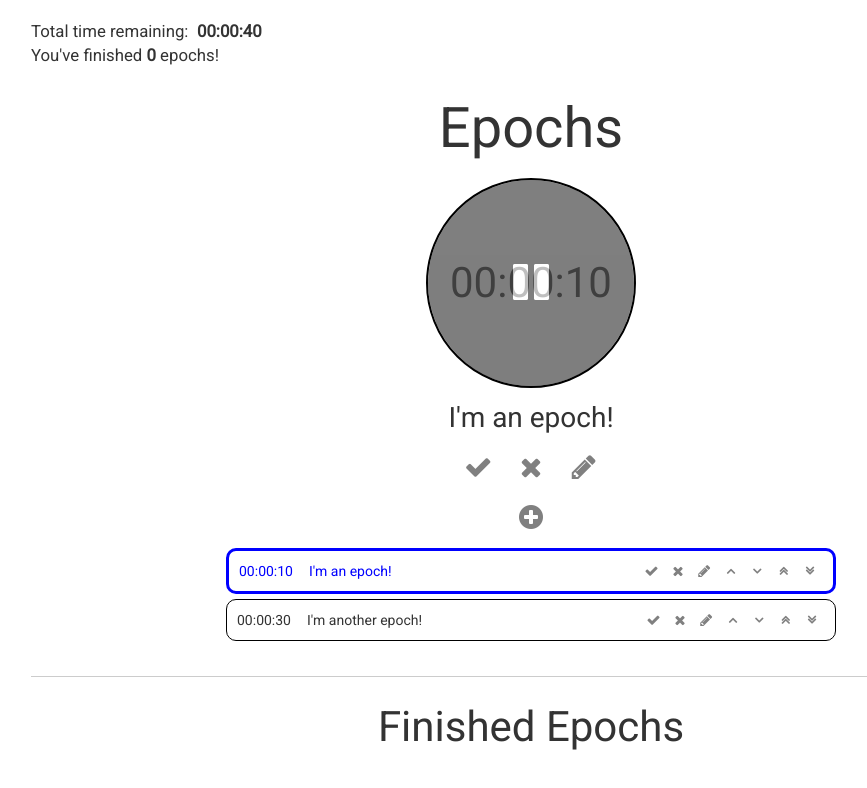
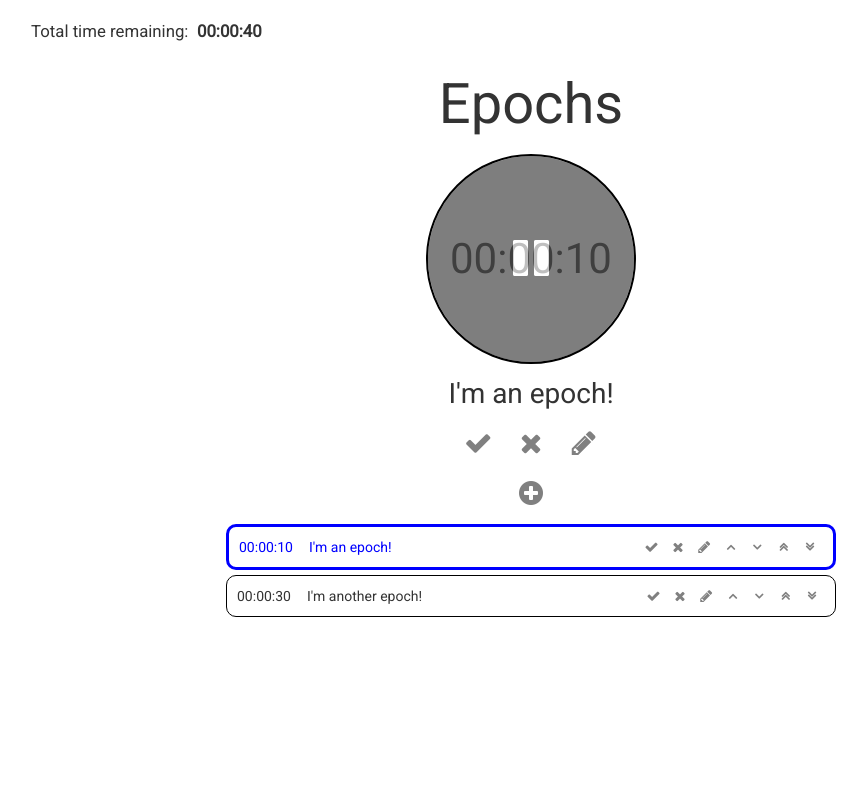
Before and after one commit to czhao39/epochs, a React app: page / in a window 1280 px wide. Shown: the top 788 px of the page, without its empty margins (109-976 px from the left). Built offline with nearby package versions, Linux system fonts and the light colour scheme.

Commit message:
conditionally show information/components based on if any tasks have been completed

```diff
--- a/src/components/App.js
+++ b/src/components/App.js
@@ -38,6 +38,9 @@ const App = ({ tasksArray, finishedTasks, editIndex, showEditTaskModal, toggleEd
                     </div>
                 </Col>
             </Row>
+            {
+                finishedTasks.length > 0 ?
+                    <div>
                         <hr />
                         <div className="finished-title">Finished Epochs</div>
                         <Row>
@@ -47,6 +50,10 @@ const App = ({ tasksArray, finishedTasks, editIndex, showEditTaskModal, toggleEd
                                 />
                             </Col>
                         </Row>
+                    </div>
+                :
+                    <div></div>
+            }
         </Grid>
     );
 };
--- a/src/components/TotalInfoBox.js
+++ b/src/components/TotalInfoBox.js
@@ -11,9 +11,14 @@ const TotalInfoBox = ({ tasksArray, finishedTasks }) => {
             <div className="total-time-remaining">
                 Total time remaining:&ensp;<strong>{durationToString(secsToDuration(totalSecsRemaining))}</strong>
             </div>
-            <div className="finished-tasks-count">
-                You've finished <strong>{finishedTasks.length}</strong> epochs!
-            </div>
+            {
+                finishedTasks.length > 0 ?
+                    <div className="finished-tasks-count">
+                        You've finished <strong>{finishedTasks.length}</strong> epochs!
+                    </div>
+                :
+                    <div></div>
+            }
         </div>
     );
 }
--- a/src/styles/App.scss
+++ b/src/styles/App.scss
@@ -1,5 +1,9 @@
 html, body {
     font-family: Roboto, Helvetica Neue, Helvetica, Arial, sans-serif;
+}
+
+#root {
+    margin-bottom: 2rem;
 }
 
 button {
```
Lines whose indentation alone changed are shown as unchanged.
